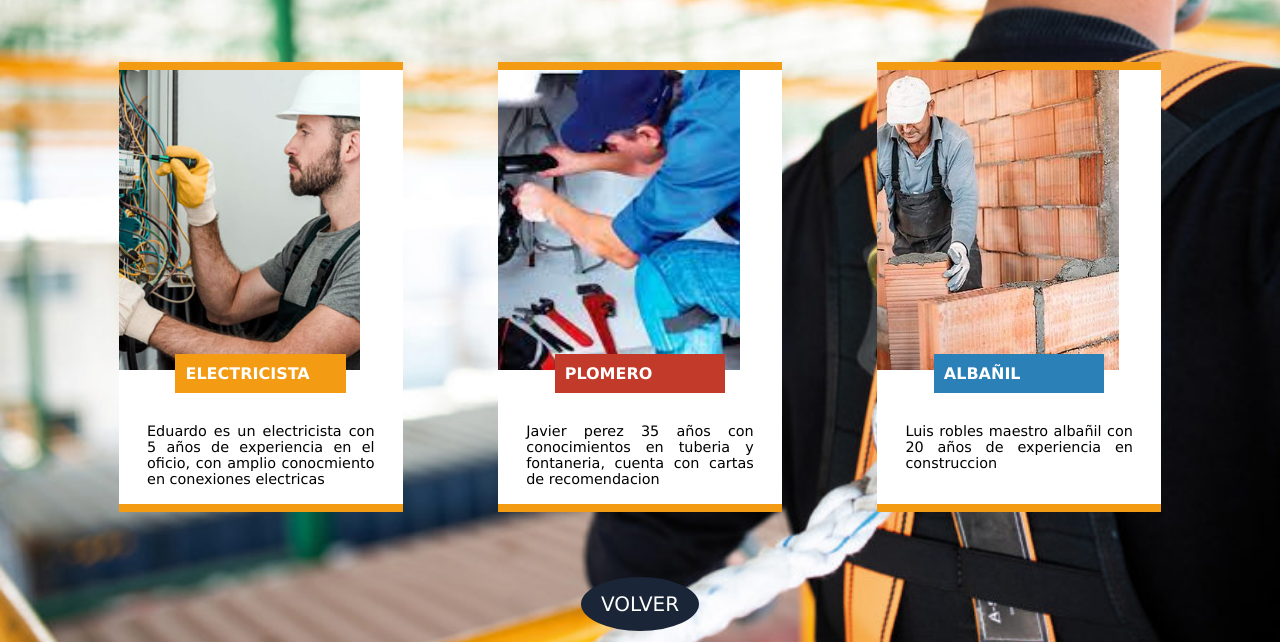
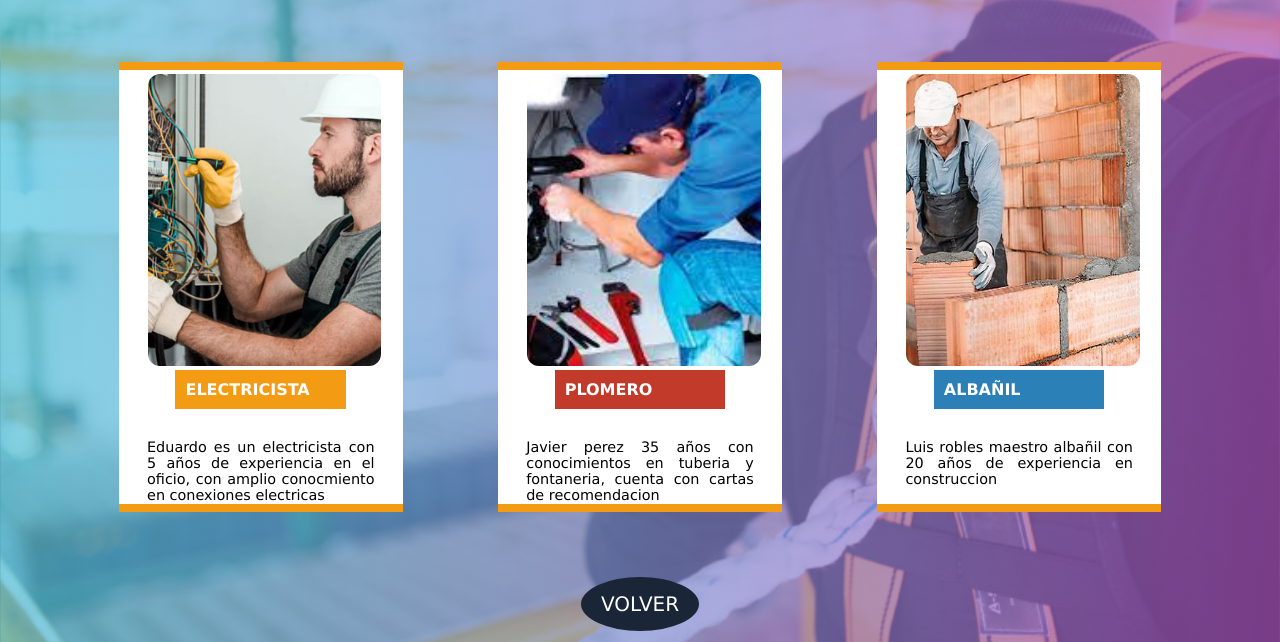
Before and after one commit to jorgesanchez1907/chambits, a plain HTML site: page B-NECESITO UNA CHAMBITA.html in a window 1280 px wide. Shown: the part 158-800 px from the top of the page. Drawn offline with nearby package versions, Linux system fonts and the light colour scheme.

Commit message:
Update STYLE.css

```diff
--- a/STYLE.css
+++ b/STYLE.css
@@ -83,7 +83,7 @@
 entre tocar y dejar*/
 
 /*aqui se modifican todas las imagenes del menu principal*/
-.imgrueda{
+img{
 	width:180px;
 	heigth:120px;
 	float:left;
@@ -137,10 +137,31 @@ h2{
 }
 /*CSS NECESITO UNA CHAMBITA CANCELADO*/
 .body2{
-	background:url(IMG/2.JPEG);
+	background-image:url(IMG/FONDO.jpeg);
 	background-size:cover;
-	background-attachment:fixed;
+	background-attachment: fiexd;
+	background-repeat:mo-repeat;
+	background-position:center;
+	min-height:100vh;
+	min-width:100vh;
 }
+
+
+.body2:before{
+	content:"";
+	width:100%;
+	min-height:120vh;
+	position:absolute;
+	top:0;
+	left:0;
+
+
+	background:linear-gradient(90deg,#52c4df,#ad55c1);
+
+	opacity:0.7;
+	z-index:-1;
+}
+
 
 :root{
 	--color1:#f39b12;
```
